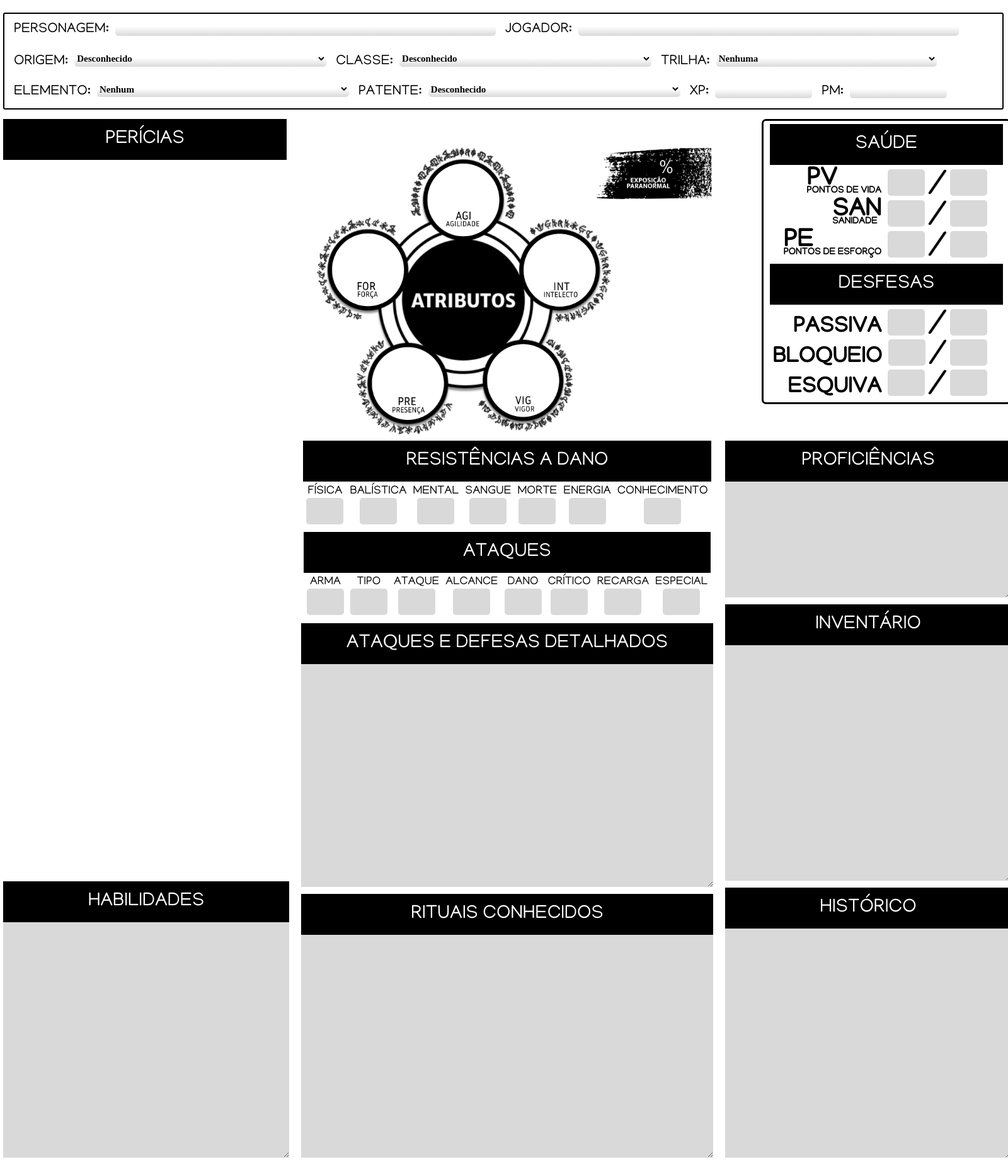
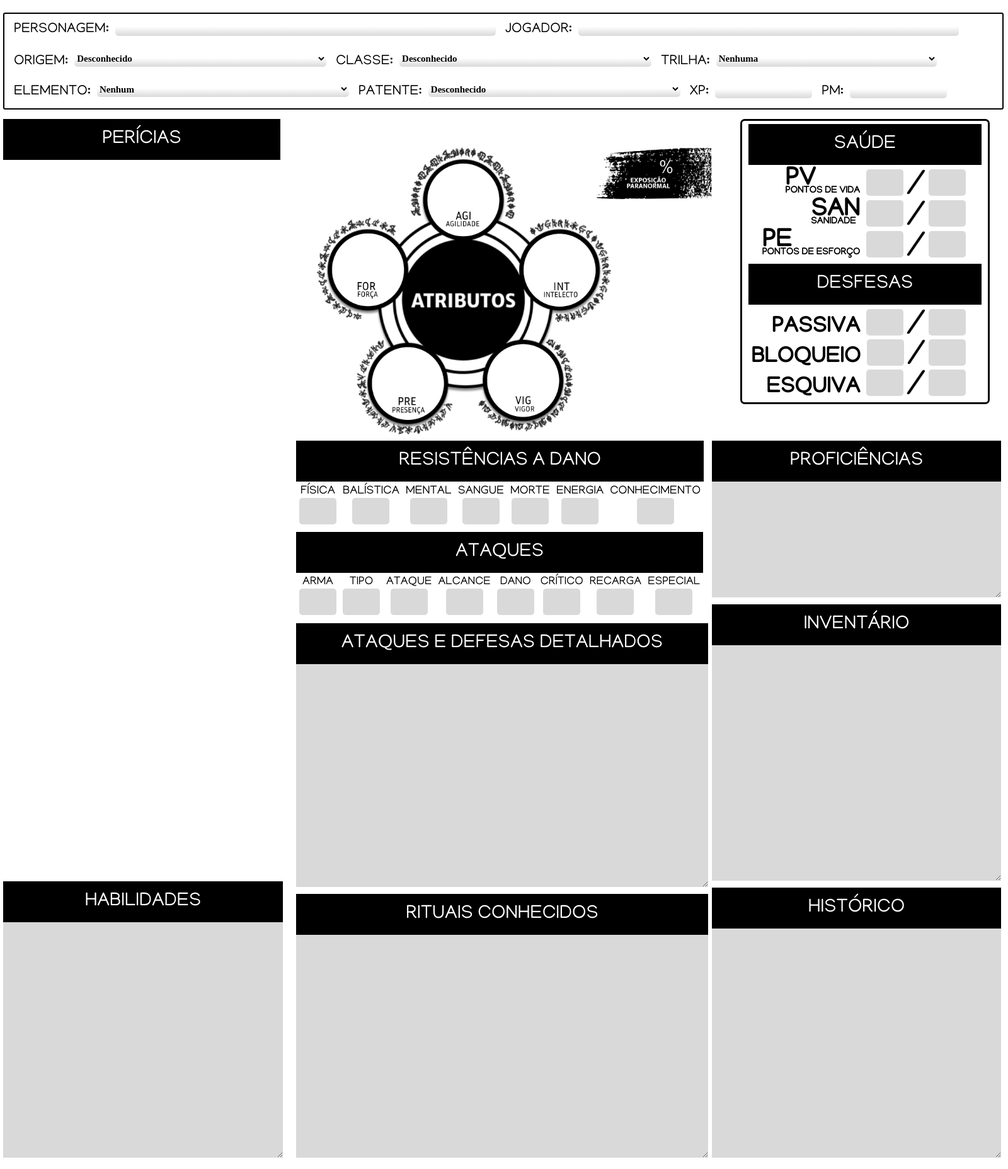
Before and after one commit to AmandaTSantos18/projeto-rpg, a PHP site: page /ficha.html in a window 1600 px wide; the page is wider, and only the part inside the window is pictured. Shown: that part at 63% size. Run offline with PHP 8.4, Linux system fonts and the light colour scheme; some web fonts are replaced.

Commit message:
Update estiloficha.css

```diff
--- a/css/estiloficha.css
+++ b/css/estiloficha.css
@@ -165,7 +165,7 @@ h4
 
 .direita
 {
-    width: 450px;
+    width: 440px;
 }
 
 .meio
@@ -175,21 +175,21 @@ h4
 
 .esquerda
 {
-    width: 450px;
+    width: 455px;
 }
 
 .resistenciasadano
 {
-    align-self: center;
     position: absolute;
     top: 700px;
+    left: 470px;
 }
 
 .ataques
 {
-    align-self: center;
     position: absolute;
     top: 845px;
+    left: 470px;
 }
 
 .tipos
@@ -222,9 +222,9 @@ h4
 
 .ataques_e_defesas
 {
-    align-self: center;
     position: absolute;
     top: 990px;
+    left: 470px;
 }
 
 .at
@@ -234,9 +234,9 @@ h4
 
 .proficiencias
 {
-    align-self: flex-end;
     position: absolute;
     top: 700px;
+    left: 1130px;
 }
 
 .prof
@@ -246,16 +246,16 @@ h4
 
 .rituais
 {
-    align-self: center;
     position: absolute;
     top: 1420px;
+    left: 470px;
 }
 
 .historico
 {
-    align-self: flex-end;
     position: absolute;
     top: 1410px;
+    left: 1130px;
 }
 
 .his
@@ -265,9 +265,9 @@ h4
 
 .inventario
 {
-    align-self: flex-end;
     position: absolute;
     top: 960px;
+    left: 1130px;
 }
 
 .inv
@@ -277,7 +277,7 @@ h4
 
 .habilidades
 {
-    align-self: flex-start;
+    left: 5px;
     position: absolute;
     top: 1400px;
 }
@@ -382,12 +382,12 @@ h3
 
     position: absolute;
     top: 189px;
-    align-self: flex-end;
+    left: 1175px;
 }
 
 .atri
 {
-    width: 60px;
+    width: 70px;
     height: 50px;
     border: none;
     font-size: 40px;
```
Also changed, not shown: other parts of css/estiloficha.css (+18 -18 lines).
